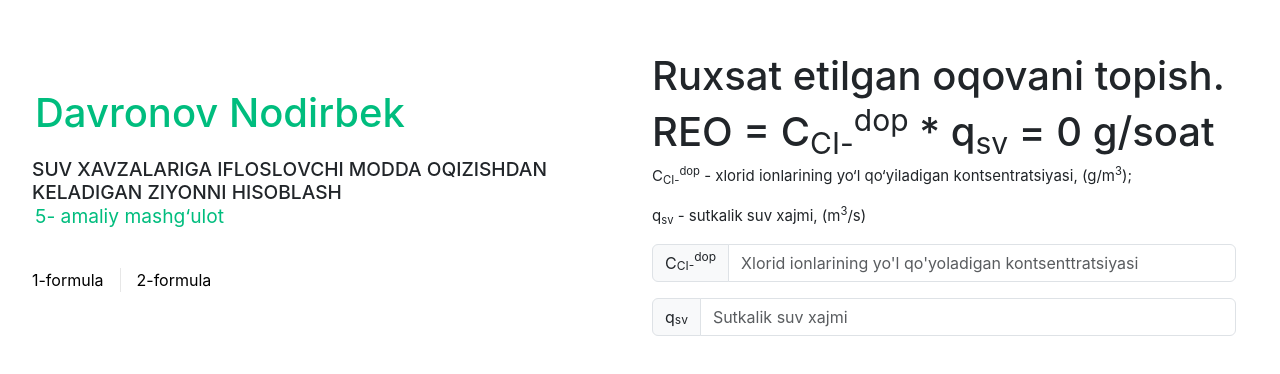
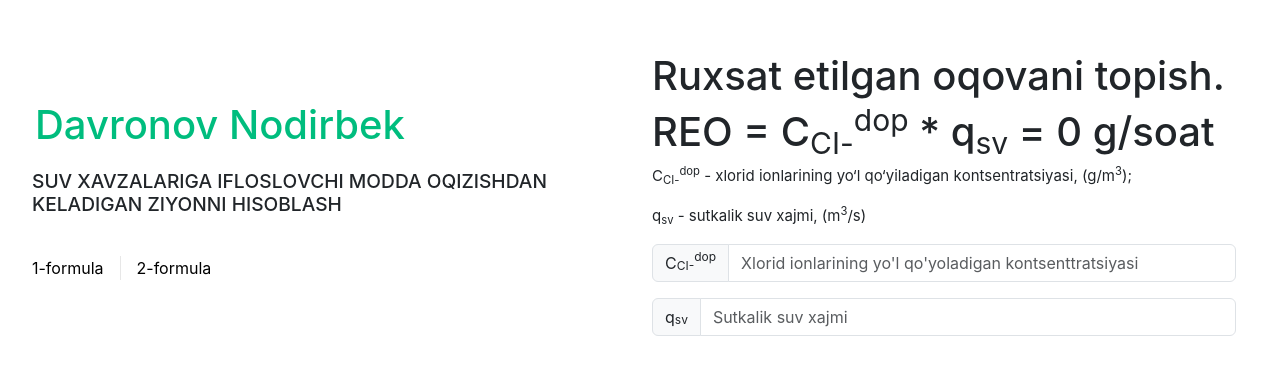
Before and after one commit to axrorbekdf/davronov-nodirbek-ekologiya, a Vue app: page / in a window 1280 px wide. Shown: the part 198-572 px from the top of the page. Built offline with nearby package versions, Linux system fonts and the light colour scheme.

Commit message:
deploy github pages

```diff
--- a/src/components/HelloWorld.vue
+++ b/src/components/HelloWorld.vue
@@ -12,7 +12,7 @@ defineProps({
     <h1 class="green">{{ msg }}</h1>
     <h3>
       SUV ХAVZALARIGA IFLОSLОVCHI MОDDA ОQIZISHDAN KELADIGAN ZIYONNI HISOBLASH <br>
-      <a href="#" target="_blank" rel="noopener">5- amaliy mashg‘ulоt </a>
+      <!-- <a href="#" target="_blank" rel="noopener">5- amaliy mashg‘ulоt </a>  -->
     </h3>
   </div>
 </template>
```
